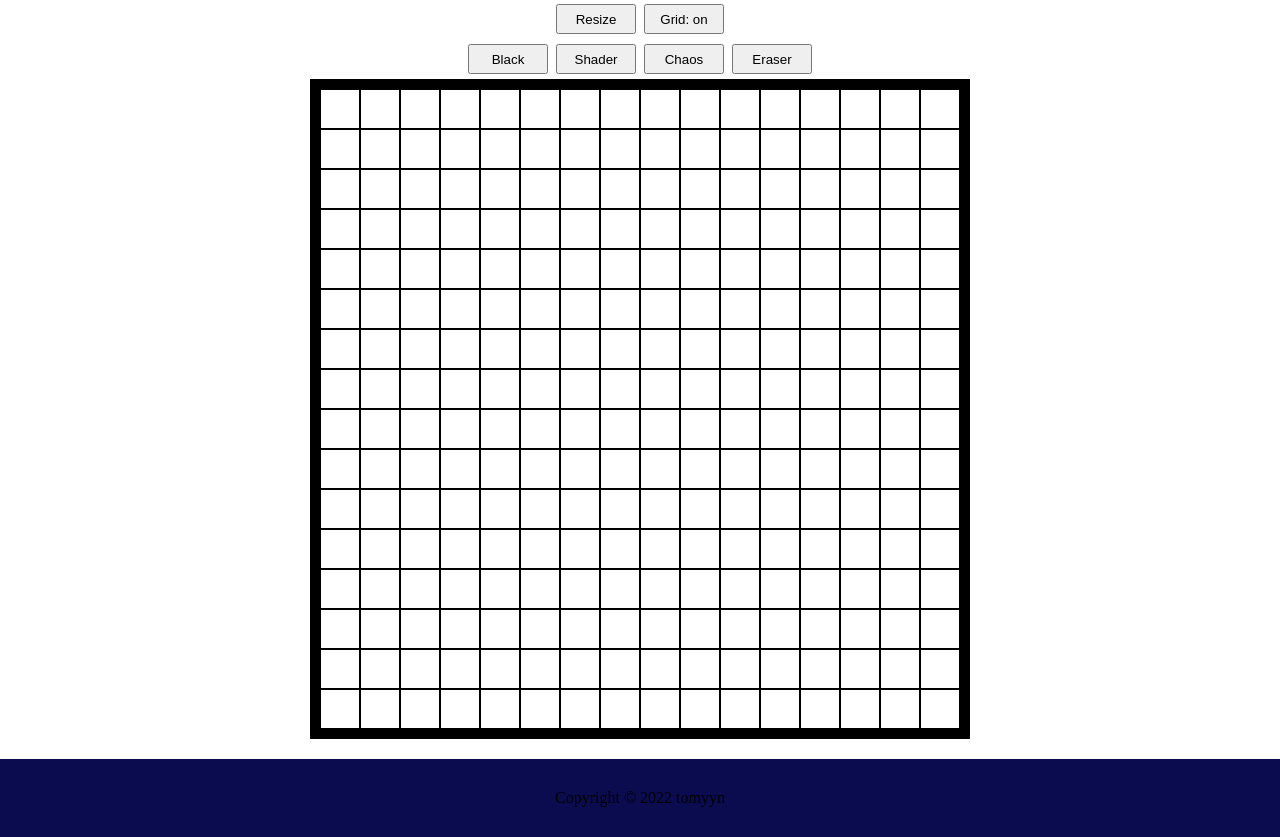
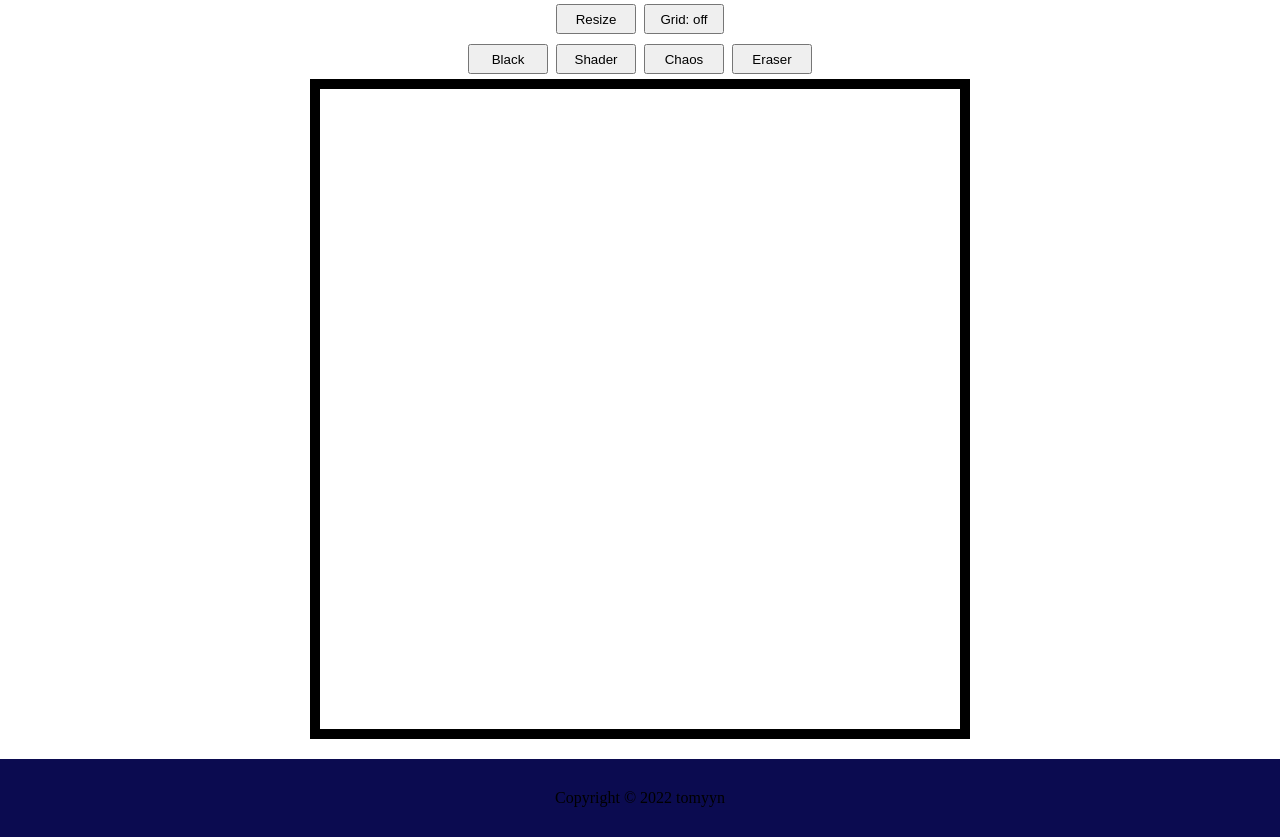
Before and after one commit to tomyyn/TOP-Etch-a-Sketch, a plain HTML site: page index.html in a window 1280 px wide. Both pictures are taken after a click on the button "Grid: on". Shown: the part 38-875 px from the top of the page. Drawn offline with Linux system fonts and the light colour scheme.

Commit message:
Add grid Toggle

```diff
--- a/script.js
+++ b/script.js
@@ -9,7 +9,7 @@ function colorSquare(e){
 
 function createSquare(tam){
     const sqr=document.createElement("div");
-    sqr.style.cssText=`width: ${tam}px; height: ${tam}px; margin:0px; box-sizing: border-box; border: 1px solid black; background:white`;
+    sqr.style.cssText=`width: ${tam}px; height: ${tam}px; margin:0px; box-sizing: border-box; border: ${gridOn?"1px solid black":"0px"}; background:white`;
     sqr.addEventListener("mouseenter",colorSquare);
     return sqr;
 }
@@ -22,7 +22,7 @@ function createGrid(n){
     for(let i=0;i<n;i++) grid.appendChild(createSquare(tam));
 }
 
-function resize(e){
+function resize(){
     let n = prompt("Enter new size (in squares by side) between 1 and 100");
     while((n) && (n <1 || n>100 || isNaN(+n))){
         console.log(n);
@@ -31,7 +31,28 @@ function resize(e){
     if(n) createGrid(n);
 }
 
+function toggleGrid(e){
+    gridOn=!gridOn;
+
+    sqrs=document.querySelectorAll("#grid div")
+    if(gridOn){
+        sqrs.forEach(sqr => {
+            sqr.style.border="1px solid black";
+        });
+        e.target.textContent="Grid: on"
+    }
+    else{
+        sqrs.forEach(sqr => {
+            sqr.style.border="0px";
+        });
+        e.target.textContent="Grid: off"
+    }
+}
+
 const resizeB=document.querySelector("#resize");
 resizeB.addEventListener("click",resize);
 
+const gridB=document.querySelector("#gridB");
+gridB.addEventListener("click",toggleGrid);
+
 createGrid(16);
--- a/style.css
+++ b/style.css
@@ -44,6 +44,7 @@ body{
     flex: 0 0 auto;
     flex-wrap: wrap;
     justify-content: center;
+    align-items: center;
 }
 
 .options,
```
